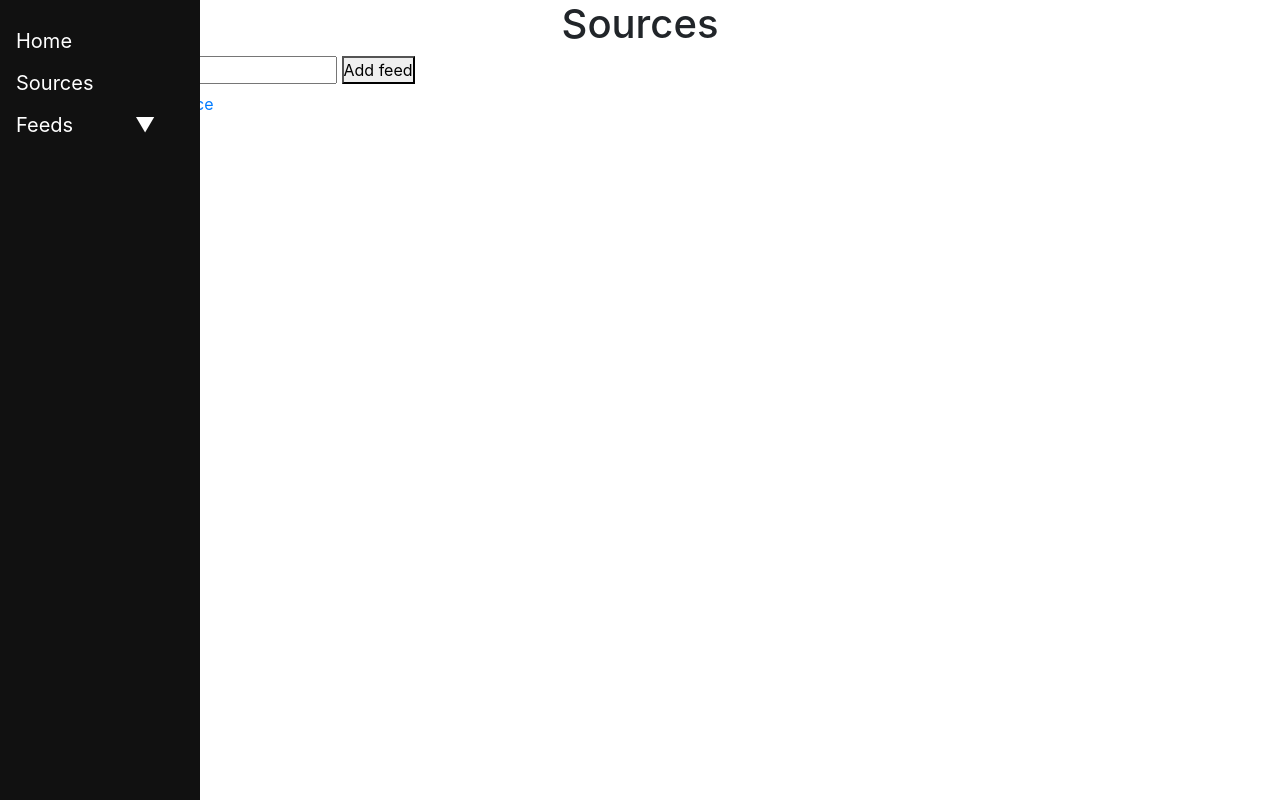
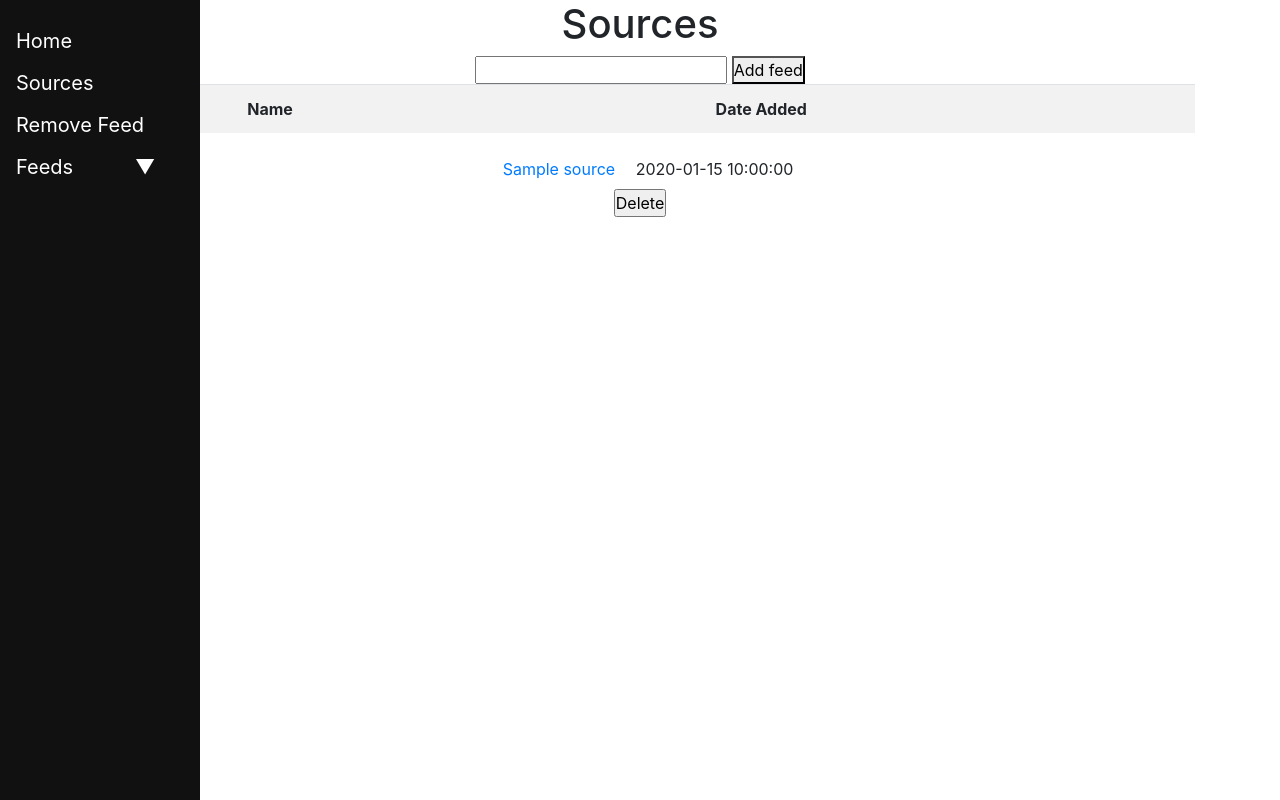
Before and after one commit to ghong25/rss_reader, a Flask app: page /sources in a window 1280 px wide. Run offline with Flask 2, Linux system fonts and the light colour scheme; tables that the repository leaves empty hold one stand-in row (values such as "Sample post"); lists and menus that the app fills with data are empty; some libraries are stand-ins or nearby versions.

Commit message:
change to allow filtering by source. working on deleting source

```diff
--- a/routes.py
+++ b/routes.py
@@ -1,8 +1,7 @@
-from flask import render_template, redirect, request, url_for
+from flask import render_template, redirect, request, url_for, flash
 from app import app, db
 from models import Article, Source
 from feed import Feed
-from sqlalchemy import Table
 
 # home page, displays unread articles
 @app.route('/', methods=['GET'])
@@ -15,22 +14,33 @@ def index():
     sources = Source.query
     page = request.args.get('page', 1, type=int)
 
-    articles = query.paginate(page, 10, False)
-    return render_template('home.html', articles=articles.items)#, sources=sources.items)
+    articles = query.paginate(page, 20, False)
+    return render_template('home.html', articles=articles.items, sources=sources)
 
 # different page numbers of the database query
 @app.route('/<int:page_num>')
 def index_num(page_num):
-    articles = Article.query.paginate(per_page=20, page=page_num, error_out=True)
+    articles = Article.query.paginate(per_page=20, page=page_num)
     # will have to fix this stuff below, but good enough for now
-    return render_template('base.html', articles=articles)
+    return render_template('home.html', articles=articles)
 
+# returns articles from a particular source
+@app.route('/sort/<int:source_id>', methods=['GET'])
+def source_filter(source_id):
+    query = Article.query
+    query = query.filter(Article.source_id == source_id)
+    query = query.filter(Article.unread == True)
+    query = query.order_by(Article.date_published.desc())
+    articles = query.all()
+
+    sources = Source.query
+    return render_template('home.html', articles=articles, sources=sources)
 
 # flags articles as read and redirecting to url of particular article
 @app.route('/read/<int:article_id>', methods=['GET'])
 def read_article_get(article_id):
     article = Article.query.get(article_id)
-    article.unread = True
+    article.unread = False
     db.session.commit()
     return redirect("http://outline.com/" + str(article.link))
 
@@ -54,12 +64,28 @@ def sources_post():
         feed_articles = feed_obj.get_articles()
         Article.insert_from_feed(source.id, feed_articles)
     except:
-        print("Invalid Feed")
+        flash("Invalid Feed")
     return redirect('/sources')
 
+# display sources to potentially remove
+@app.route('/delete', methods=['GET'])
+def display_source():
+    query = Source.query
+    query = query.order_by(Source.title)
+    sources = query.all()
+    return render_template('remove_source.html', sources=sources)
+
 # delete sources from db
-@app.route('/sources/<int:source_id>', methods=['DELETE'])
-def sources_remove(source_id):
-    source = Source.query.filter(id=source_id)
-    db.session.delete(source)
-    return "Source deleted."
+"""@app.route('/delete/<int:source_id>', methods=['DELETE'])
+def remove_source(source_id):
+    sources = Source.query.filter(Article.source_id == source_id)
+    db.session.delete(sources)
+    return redirect('/delete')
+"""
+
+# Delete Article
+@app.route('/delete_article/<string:source_id>', methods=['POST'])
+def delete_article(source_id):
+    sources = Source.query.filter(Article.source_id == source_id)
+    db.session.delete(sources)
+    return redirect('/sources')
--- a/run.py
+++ /dev/null
@@ -1 +0,0 @@
-from app import app
--- a/static/base.css
+++ b/static/base.css
@@ -1,3 +1,4 @@
+
 * {
     margin: 0;
     padding: 0;
@@ -46,7 +47,7 @@
 
 /* On mouse-over */
 .sidenav a:hover, .dropdown-btn:hover {
-  color: aliceblue;
+  color: dodgerblue;
 }
 
 /* Main content */
--- a/static/sources.css
+++ b/static/sources.css
@@ -2,7 +2,10 @@ h1 {
     text-align: center;
 }
 
-#form {
-    left: 200px;
-    color: red;
+div > div {
+    text-align: center;
 }
+
+* {
+    text-align: center;
+}
--- a/templates/base.html
+++ b/templates/base.html
@@ -10,23 +10,18 @@
            {% block content %}{% endblock %}
       </div>
 
-    </div>
-  </body>
-</html>
 
         <!-- Side navigation -->
         <div class="sidenav">
             <a href="/">Home</a>
             <a href="/sources">Sources</a>
+            <a href="/delete">Remove Feed</a>
                   <button class="dropdown-btn">Feeds &nbsp &nbsp &nbsp &nbsp &nbsp ▼
                   </button>
                   <div class="dropdown-container">
-                        <a href="#">Link 1</a>
-                    <!--a href="#">Link 2</a>
-                    <a href="#">Link 3</a-->
                       {% for source in sources %}
                       <source>
-                      <a href="/">
+                      <a href="/sort/{{ source.id }}">
                           {{ source.title }}
                       </a>
                       {% endfor %}
@@ -49,3 +44,6 @@
                   });
                 }
                 </script>
+    </div>
+  </body>
+</html>
--- a/templates/sources.html
+++ b/templates/sources.html
@@ -9,15 +9,28 @@
 <link rel="stylesheet" href="../static/sources.css">
     <h1>Sources</h1>
     <div id="form">
-        <form method="POST" class="feedform">
-        <input name="feed" required>
-        <button type="submit">Add feed</button>
+        <form method="POST">
+            <input name="feed" required>
+            <button type="submit">Add feed</button>
         </form>
+        <table class="table table-striped">
+            <tr>
+                <th>Name</th>
+                <th>Date Added</th>
+                <th></th>
+            </tr>
+        </table>
         {% for source in sources %}
-        <div>
-            <a href="{{ source.link }}">{{ source.title }}</a>
-        </div>
-    </div>
+            <tr>
+                <td><a href="{{ source.link }}">{{ source.title }}</a></td>
+                <td>{{ source.date_added }}</td>
+                <td>
+                    <form action="">
+                        <input type="hidden" name="_method" value="DELETE">
+                        <input type="submit" value="Delete">
+                    </form>
+                </td>
+            </tr>
     {% endfor %}
 </body>
 {% endblock %}
```
Also changed, not shown: static/home.css (+3 -14 lines), templates/home.html (+4 -8 lines), templates/remove_source.html (added, +20 -0 lines).
